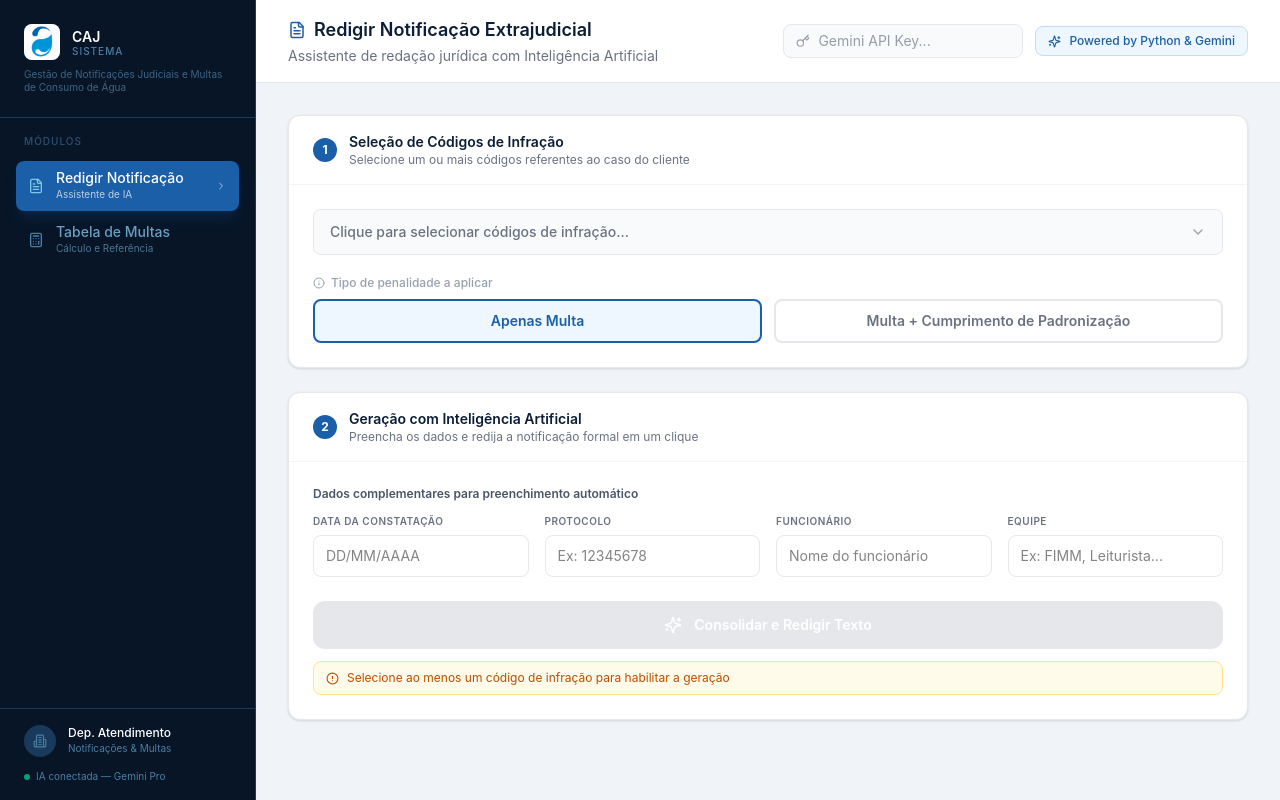
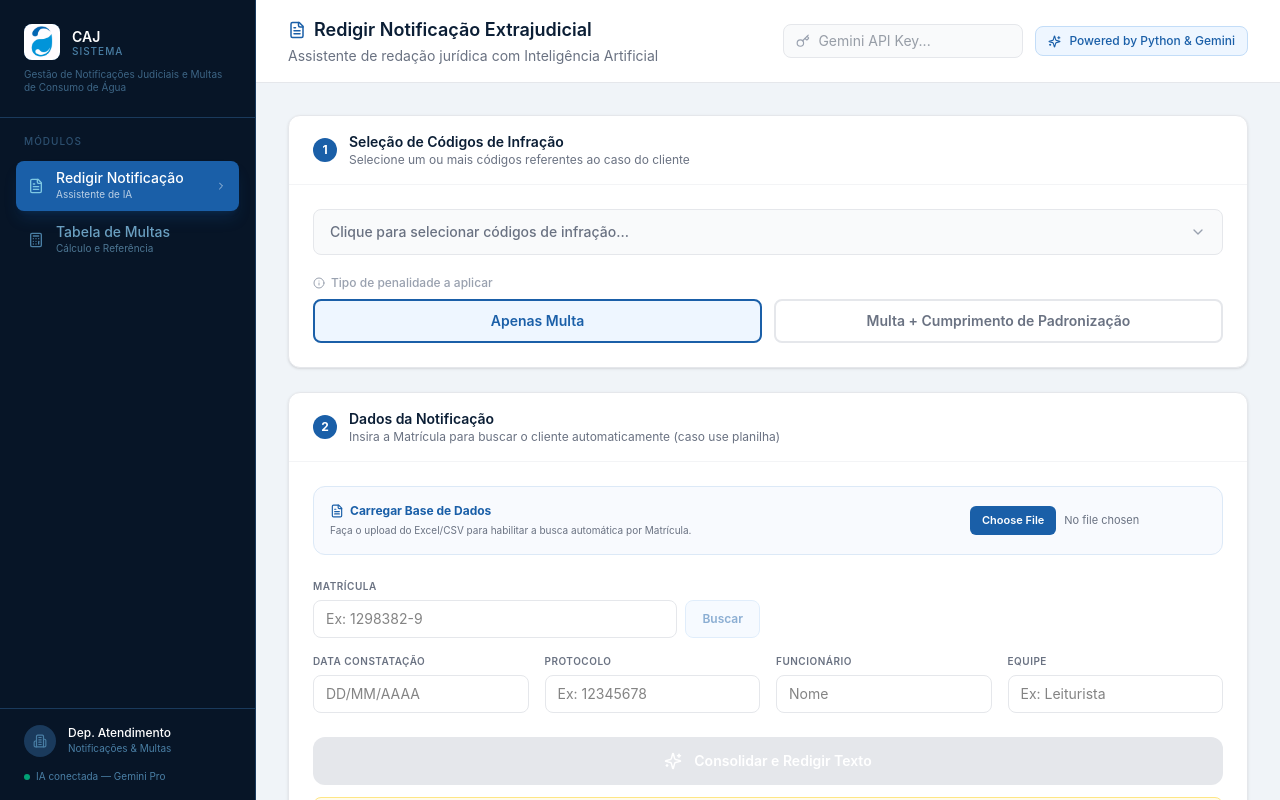
Before and after one commit to MarieleV/Notificacao-CAJ, a React (Vite) app in the folder front-end/: page / in a window 1280 px wide. Built offline with nearby package versions, Linux system fonts and the light colour scheme.

Commit message:
Implementação da planilha EXCEL com Matriculas

```diff
--- a/front-end/package.json
+++ b/front-end/package.json
@@ -36,8 +36,8 @@
     "@radix-ui/react-slot": "1.1.2",
     "@radix-ui/react-switch": "1.1.3",
     "@radix-ui/react-tabs": "1.1.3",
+    "@radix-ui/react-toggle": "1.1.2",
     "@radix-ui/react-toggle-group": "1.1.2",
-    "@radix-ui/react-toggle": "1.1.2",
     "@radix-ui/react-tooltip": "1.1.8",
     "canvas-confetti": "1.9.4",
     "class-variance-authority": "0.7.1",
@@ -62,7 +62,8 @@
     "sonner": "2.0.3",
     "tailwind-merge": "3.2.0",
     "tw-animate-css": "1.3.8",
-    "vaul": "1.1.2"
+    "vaul": "1.1.2",
+    "xlsx": "^0.18.5"
   },
   "devDependencies": {
     "@tailwindcss/vite": "4.1.12",
--- a/front-end/src/app/components/NotificationDrafter.tsx
+++ b/front-end/src/app/components/NotificationDrafter.tsx
@@ -1,7 +1,8 @@
 import { useState, useRef } from "react";
+import * as XLSX from "xlsx";
 import {
   Sparkles, Copy, Download, CheckCircle2, AlertCircle,
-  ChevronDown, X, FileText, Loader2, Info, Key, Search,
+  ChevronDown, X, FileText, Loader2, Info, Key, Search, UserCheck
 } from "lucide-react";
 
 function maskDate(raw: string): string {
@@ -184,11 +185,28 @@ export function NotificationDrafter() {
   const [selectedCodes, setSelectedCodes] = useState<string[]>([]);
   const [searchTerm, setSearchTerm] = useState("");
 
-  // Estados automáticos
+  // Estados da planilha
+  const [excelData, setExcelData] = useState<any[]>([]);
+
+  // O único dado de identificação que o usuário digita agora
+  const [matricula, setMatricula] = useState("");
+
+  // Campos de contexto geral (não dependem da planilha)
   const [dataConstatacao, setDataConstatacao] = useState("");
   const [protocolo, setProtocolo] = useState("");
   const [funcionario, setFuncionario] = useState("");
   const [equipe, setEquipe] = useState("");
+
+  // Estado interno que guarda os dados encontrados na planilha
+  const [clienteData, setClienteData] = useState({
+    nomeCliente: "",
+    logradouro: "",
+    bairro: "",
+    cep: "",
+    localizacao: "",
+    categoriaTarifa: "",
+    numeroHidrometro: ""
+  });
 
   const [generatedText, setGeneratedText] = useState("");
   const [loading, setLoading] = useState(false);
@@ -215,6 +233,48 @@ export function NotificationDrafter() {
       item.category.toLowerCase().includes(searchLower)
     );
   });
+
+  // Lê a planilha (preferencialmente .CSV para ser mais rápido)
+  const handleFileUpload = (e: React.ChangeEvent<HTMLInputElement>) => {
+    const file = e.target.files?.[0];
+    if (!file) return;
+
+    const reader = new FileReader();
+    reader.onload = (event) => {
+      const bstr = event.target?.result;
+      const wb = XLSX.read(bstr, { type: "binary" });
+      const wsname = wb.SheetNames[0];
+      const ws = wb.Sheets[wsname];
+      const data = XLSX.utils.sheet_to_json(ws);
+      setExcelData(data);
+      alert(`${data.length} registros carregados com sucesso! Agora é só buscar a matrícula.`);
+    };
+    reader.readAsBinaryString(file);
+  };
+
+  // Busca a matrícula na memória e salva os dados escondidos
+  const handleSearchMatricula = () => {
+    if (!matricula) return;
+
+    // ATENÇÃO: Se as colunas no seu Excel tiverem nomes diferentes, ajuste os nomes dentro dos colchetes
+    const encontrado = excelData.find((row) => String(row["Matrícula"]) === matricula);
+
+    if (encontrado) {
+      setClienteData({
+        nomeCliente: encontrado["NOME"] || "",
+        logradouro: encontrado["Endereço"] || "",
+        bairro: encontrado["Bairro"] || "",
+        cep: encontrado["CEP"] || "",
+        localizacao: encontrado["Localização"] || "",
+        categoriaTarifa: encontrado["Ativ. Econômica - Residencial"] || "",
+        numeroHidrometro: encontrado["Numero Hidrometro"] || ""
+      });
+    } else {
+      alert("Matrícula não encontrada na planilha.");
+      // Limpa os dados se não achar, para o backend usar as {Tags} e o ERP preencher depois
+      setClienteData({ nomeCliente: "", logradouro: "", bairro: "", cep: "", localizacao: "", categoriaTarifa: "", numeroHidrometro: "" });
+    }
+  };
 
   const handleGenerate = async () => {
     if (selectedItems.length === 0) return;
@@ -268,8 +328,12 @@ export function NotificationDrafter() {
       const response = await fetch("https://notificacao-caj.vercel.app/api/exportar_word", {
         method: "POST",
         headers: { "Content-Type": "application/json" },
-        // NOVO: Adicionado o envio do protocolo para o título do Word
-        body: JSON.stringify({ texto_final: generatedText, protocolo }),
+        body: JSON.stringify({
+          texto_final: generatedText,
+          protocolo,
+          matricula,
+          ...clienteData // Envia os dados escondidos (se existirem) para preencher o Word
+        }),
       });
 
       if (!response.ok) throw new Error("Erro ao gerar Word.");
@@ -480,64 +544,91 @@ export function NotificationDrafter() {
 
           {/* Step 2 — Generate */}
           <div className="bg-white rounded-xl border border-gray-200 shadow-sm">
-            <div className="px-6 py-4 border-b border-gray-100 flex items-center gap-3">
-              <span className="w-6 h-6 rounded-full bg-[#1a5fa8] text-white text-xs font-bold flex items-center justify-center flex-shrink-0">2</span>
-              <div>
-                <h2 className="text-[#0b1e35] font-semibold text-sm">Geração com Inteligência Artificial</h2>
-                <p className="text-gray-500 text-xs">Preencha os dados e redija a notificação formal em um clique</p>
+            <div className="px-6 py-4 border-b border-gray-100 flex items-center justify-between gap-3">
+              <div className="flex items-center gap-3">
+                <span className="w-6 h-6 rounded-full bg-[#1a5fa8] text-white text-xs font-bold flex items-center justify-center flex-shrink-0">2</span>
+                <div>
+                  <h2 className="text-[#0b1e35] font-semibold text-sm">Dados da Notificação</h2>
+                  <p className="text-gray-500 text-xs">Insira a Matrícula para buscar o cliente automaticamente (caso use planilha)</p>
+                </div>
               </div>
             </div>
+
             <div className="p-6">
 
+              {/* === PAINEL DE PLANILHA (OPCIONAL E ENXUTO) === */}
+              <div className="mb-6 bg-[#f8fafe] border border-[#dce9f7] rounded-xl p-4 flex flex-col sm:flex-row items-center justify-between gap-4">
+                <div>
+                  <h3 className="text-xs font-bold text-[#1a5fa8] flex items-center gap-1.5 mb-1"><FileText size={14}/> Carregar Base de Dados</h3>
+                  <p className="text-[10px] text-gray-500">Faça o upload do Excel/CSV para habilitar a busca automática por Matrícula.</p>
+                </div>
+                <div className="w-full sm:w-auto">
+                  <input
+                    type="file"
+                    accept=".csv, .xlsx, .xls"
+                    onChange={handleFileUpload}
+                    className="w-full text-[11px] text-gray-500 file:mr-2 file:py-1.5 file:px-3 file:rounded-md file:border-0 file:text-[11px] file:font-semibold file:bg-[#1a5fa8] file:text-white hover:file:bg-[#154d8a] cursor-pointer"
+                  />
+                </div>
+              </div>
+
+              {/* === CAMPOS ENXUTOS === */}
               <div className="mb-6">
-                <p className="text-xs font-semibold text-gray-600 mb-3">Dados complementares para preenchimento automático</p>
-                <div className="grid grid-cols-1 sm:grid-cols-2 lg:grid-cols-4 gap-4">
+
+                {/* Linha 1: Matrícula e Busca */}
+                <div className="grid grid-cols-1 sm:grid-cols-4 gap-4 mb-4">
+                  <div className="sm:col-span-2">
+                    <label className="block text-[10px] font-semibold text-gray-500 uppercase tracking-wider mb-1.5">Matrícula</label>
+                    <div className="flex gap-2">
+                      <input
+                        value={matricula}
+                        onChange={(e) => setMatricula(e.target.value)}
+                        placeholder="Ex: 1298382-9"
+                        className="flex-1 px-3 py-2 border border-gray-200 rounded-lg text-sm focus:outline-none focus:border-[#1a5fa8] focus:ring-1 focus:ring-[#1a5fa8]/20 transition-all"
+                      />
+                      <button
+                        onClick={handleSearchMatricula}
+                        disabled={excelData.length === 0}
+                        title={excelData.length === 0 ? "Carregue a planilha primeiro" : "Buscar dados"}
+                        className="px-4 py-2 bg-[#eef6ff] text-[#1a5fa8] border border-[#c3ddf8] rounded-lg text-xs font-semibold hover:bg-[#dce9f7] transition-colors disabled:opacity-50 disabled:cursor-not-allowed"
+                      >
+                        Buscar
+                      </button>
+                    </div>
+                  </div>
+                </div>
+
+                {/* Card de Confirmação visual caso ache o cliente */}
+                {clienteData.nomeCliente && (
+                  <div className="mb-4 bg-emerald-50 border border-emerald-200 rounded-lg p-3 flex items-start gap-3">
+                    <div className="mt-0.5 text-emerald-600"><UserCheck size={16} /></div>
+                    <div>
+                      <p className="text-xs font-bold text-emerald-800">Cliente localizado e dados importados com sucesso!</p>
+                      <p className="text-[11px] text-emerald-700 mt-0.5"><strong>Nome:</strong> {clienteData.nomeCliente} | <strong>Endereço:</strong> {clienteData.logradouro}, Bairro {clienteData.bairro}</p>
+                    </div>
+                  </div>
+                )}
+
+                {/* Linha 2: Constatação, Protocolo, Funcionário, Equipe */}
+                <div className="grid grid-cols-1 sm:grid-cols-2 lg:grid-cols-4 gap-4 mb-4">
                   <div>
-                    <label className="block text-[10px] font-semibold text-gray-500 uppercase tracking-wider mb-1.5">
-                      Data da Constatação
-                    </label>
-                    <input
-                      value={dataConstatacao}
-                      onChange={(e) => setDataConstatacao(maskDate(e.target.value))}
-                      placeholder="DD/MM/AAAA"
-                      maxLength={10}
-                      className="w-full px-3 py-2.5 border border-gray-200 rounded-lg text-sm focus:outline-none focus:border-[#1a5fa8] focus:ring-1 focus:ring-[#1a5fa8]/20 transition-all"
-                    />
+                    <label className="block text-[10px] font-semibold text-gray-500 uppercase tracking-wider mb-1.5">Data Constatação</label>
+                    <input value={dataConstatacao} onChange={(e) => setDataConstatacao(maskDate(e.target.value))} placeholder="DD/MM/AAAA" maxLength={10} className="w-full px-3 py-2 border border-gray-200 rounded-lg text-sm focus:outline-none focus:border-[#1a5fa8]" />
                   </div>
                   <div>
-                    <label className="block text-[10px] font-semibold text-gray-500 uppercase tracking-wider mb-1.5">
-                      Protocolo
-                    </label>
-                    <input
-                      value={protocolo}
-                      onChange={(e) => setProtocolo(e.target.value)}
-                      placeholder="Ex: 12345678"
-                      className="w-full px-3 py-2.5 border border-gray-200 rounded-lg text-sm focus:outline-none focus:border-[#1a5fa8] focus:ring-1 focus:ring-[#1a5fa8]/20 transition-all"
-                    />
+                    <label className="block text-[10px] font-semibold text-gray-500 uppercase tracking-wider mb-1.5">Protocolo</label>
+                    <input value={protocolo} onChange={(e) => setProtocolo(e.target.value)} placeholder="Ex: 12345678" className="w-full px-3 py-2 border border-gray-200 rounded-lg text-sm focus:outline-none focus:border-[#1a5fa8]" />
                   </div>
                   <div>
-                    <label className="block text-[10px] font-semibold text-gray-500 uppercase tracking-wider mb-1.5">
-                      Funcionário
-                    </label>
-                    <input
-                      value={funcionario}
-                      onChange={(e) => setFuncionario(e.target.value)}
-                      placeholder="Nome do funcionário"
-                      className="w-full px-3 py-2.5 border border-gray-200 rounded-lg text-sm focus:outline-none focus:border-[#1a5fa8] focus:ring-1 focus:ring-[#1a5fa8]/20 transition-all"
-                    />
+                    <label className="block text-[10px] font-semibold text-gray-500 uppercase tracking-wider mb-1.5">Funcionário</label>
+                    <input value={funcionario} onChange={(e) => setFuncionario(e.target.value)} placeholder="Nome" className="w-full px-3 py-2 border border-gray-200 rounded-lg text-sm focus:outline-none focus:border-[#1a5fa8]" />
                   </div>
                   <div>
-                    <label className="block text-[10px] font-semibold text-gray-500 uppercase tracking-wider mb-1.5">
-                      Equipe
-                    </label>
-                    <input
-                      value={equipe}
-                      onChange={(e) => setEquipe(e.target.value)}
-                      placeholder="Ex: FIMM, Leiturista..."
-                      className="w-full px-3 py-2.5 border border-gray-200 rounded-lg text-sm focus:outline-none focus:border-[#1a5fa8] focus:ring-1 focus:ring-[#1a5fa8]/20 transition-all"
-                    />
+                    <label className="block text-[10px] font-semibold text-gray-500 uppercase tracking-wider mb-1.5">Equipe</label>
+                    <input value={equipe} onChange={(e) => setEquipe(e.target.value)} placeholder="Ex: Leiturista" className="w-full px-3 py-2 border border-gray-200 rounded-lg text-sm focus:outline-none focus:border-[#1a5fa8]" />
                   </div>
                 </div>
+
               </div>
 
               <button
@@ -634,7 +725,7 @@ export function NotificationDrafter() {
                 <div className="bg-[#f8fafe] border border-[#dce9f7] rounded-lg px-3 py-2 flex items-start gap-2">
                   <Info size={13} className="text-[#4a7fa5] mt-0.5 flex-shrink-0" />
                   <p className="text-xs text-[#4a7fa5]">
-                    O arquivo Word será exportado com as variáveis de sistema (ex: MATRICULA, NOME_CLIENTE) para que o seu ERP comercial substitua-as automaticamente em lote.
+                    O arquivo Word será exportado com as variáveis embutidas. Se você subiu a planilha e buscou pela matrícula, elas serão preenchidas automaticamente; senão, seu ERP fará isso.
                   </p>
                 </div>
               </div>
```
Also changed, not shown: 1 other file (tests, documents, lock files or other folders).
